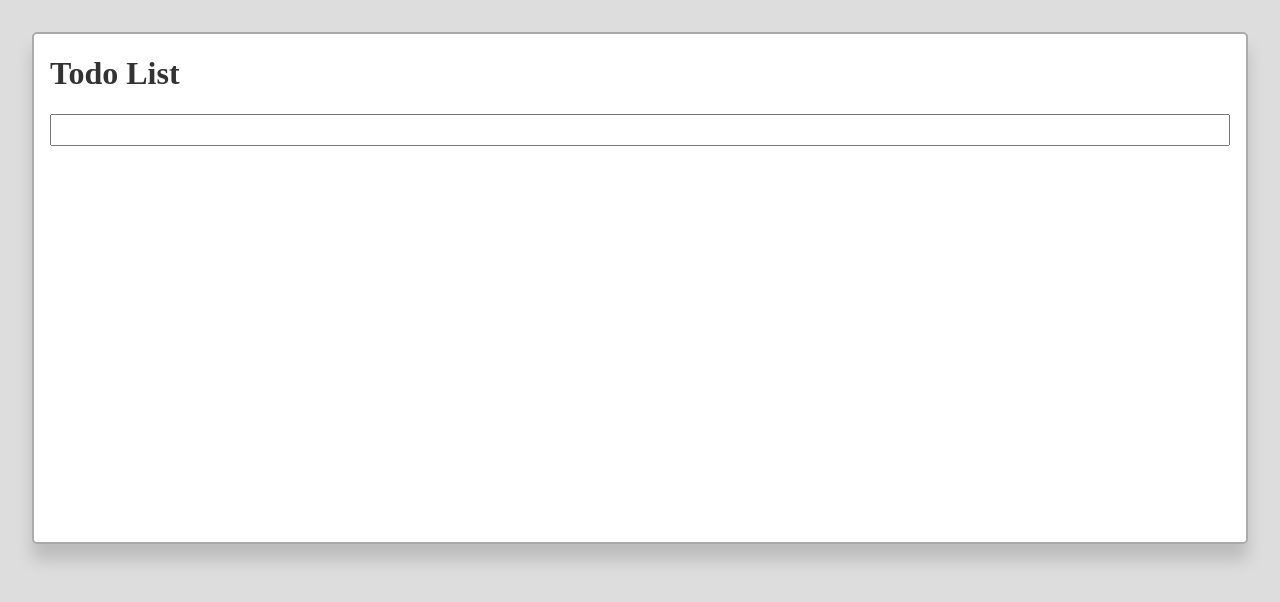
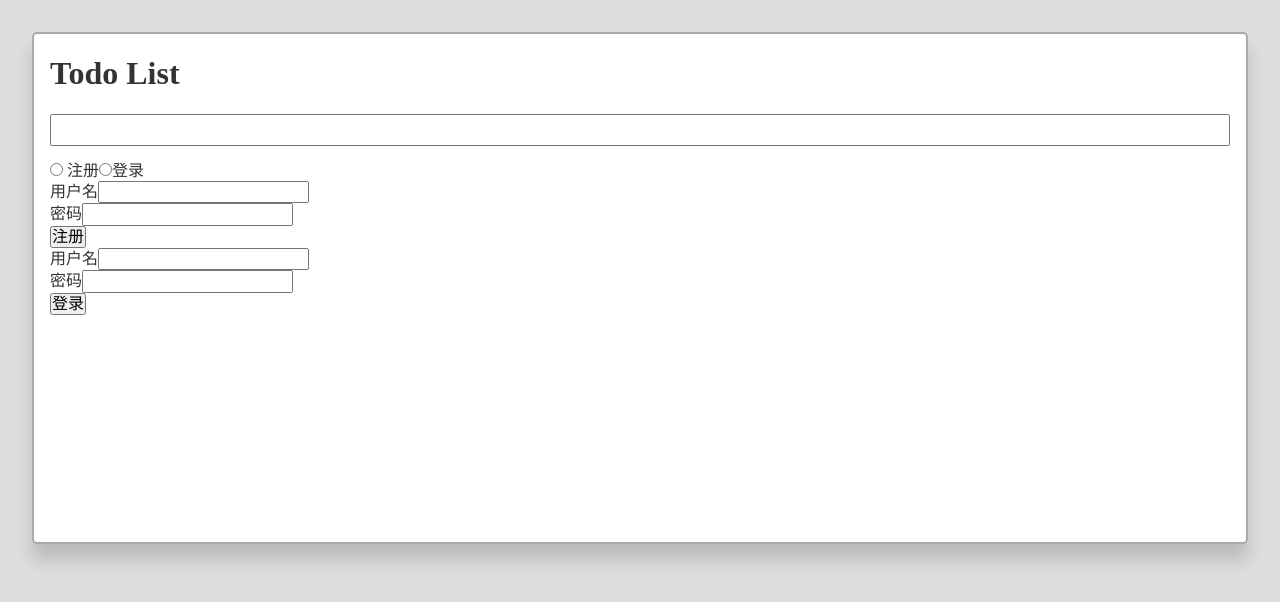
Before and after one commit to stingyu/react-app, a React (Create React App) app: page / in a window 1280 px wide. Shown: the top 602 px of the page. Built offline with nearby package versions, Linux system fonts and the light colour scheme.

Commit message:
注册和登录

```diff
--- a/package.json
+++ b/package.json
@@ -3,6 +3,7 @@
   "version": "0.1.0",
   "private": true,
   "dependencies": {
+    "leancloud-storage": "^3.1.1",
     "normalize.css": "^7.0.0",
     "react": "^15.6.1",
     "react-dom": "^15.6.1",
--- a/src/App.js
+++ b/src/App.js
@@ -4,15 +4,14 @@ import 'normalize.css'
 import './reset.css'
 import TodoInput from './TodoInput'
 import TodoItem from './TodoItem'
-import * as localStorage from './localStorage'
-
+import UserDialog from './UserDialog'
 
 class App extends Component {
   constructor(props) {
     super(props)
     this.state = {
       newTodo: '',
-      todoList: localStorage.load('todoList') || []
+      todoList: []
     }
   }
   render() {
@@ -38,11 +37,12 @@ class App extends Component {
         <ol className="todoList">
           {todos}
         </ol>
+        <UserDialog />
       </div>
     )
   }
   componentDidUpdate() {
-    localStorage.save('todoList',this.state.todoList)
+
   }
   toggle(e,todo) {
     todo.status = todo.status === 'completed' ? '' : 'completed'
--- /dev/null
+++ b/src/UserDialog.js
@@ -0,0 +1,47 @@
+import React ,{Component} from 'react';
+// import './UserDialog.css'
+
+export default class UserDialog extends Component {
+    render() {
+        return (
+            <div className="UserDialog-Wrapper">
+                <div className="UserDialog">
+                    <nav>
+                        <input type="radio" /> 注册
+                        <input type="radio" />登录
+                    </nav>
+                    <div className="panes">
+                         {/*注册*/}
+                        <form className="signUp">
+                            <div className="row">
+                                <label>用户名</label>
+                                <input type="text"/>
+                            </div>
+                            <div className="row">
+                                <label>密码</label>
+                                <input type="password" />
+                            </div>
+                            <div className="row actions">
+                                <button type="submit">注册</button>
+                            </div>
+                        </form>
+                        {/*登录*/}
+                        <form className="signIn">
+                            <div className="row">
+                                <label>用户名</label>
+                                <input type="text" />
+                            </div>
+                            <div className="row">
+                                <label>密码</label>
+                                <input type="password" />
+                            </div>
+                            <div className="row actions">
+                                <button type="submit">登录</button>
+                            </div>
+                        </form>
+                    </div>
+                </div>
+            </div>
+        )
+    }
+}
```
Also changed, not shown: src/leanCloud.js (added, +10 -0 lines).
